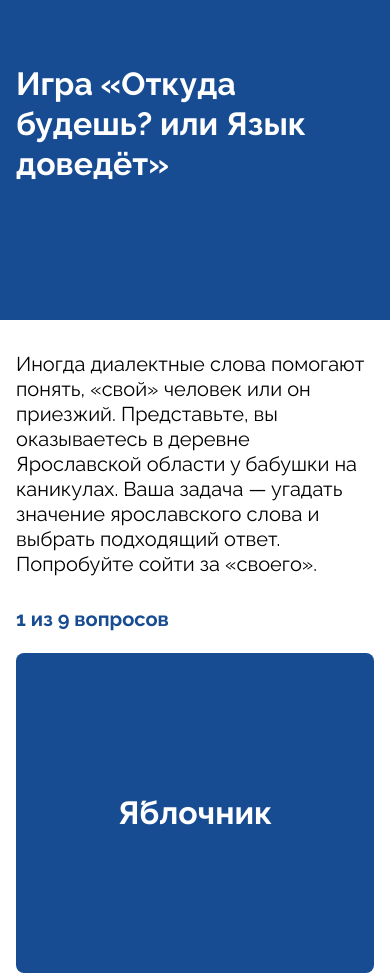
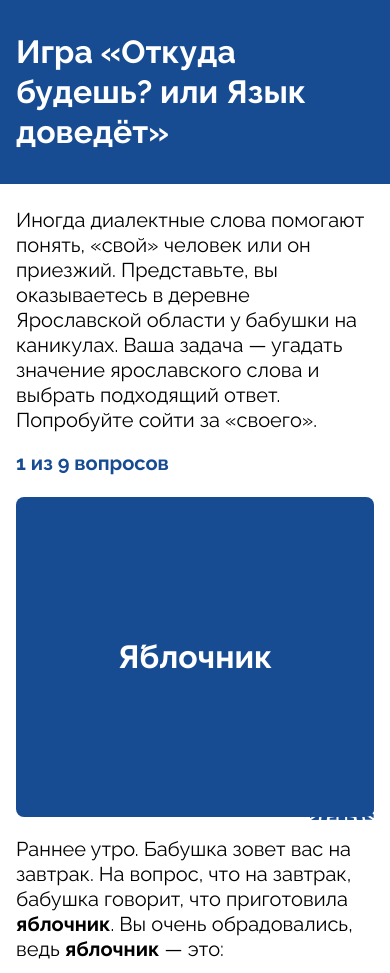
Before and after one commit to das2552/yarkremlin-quiz, a website built with webpack: page src/pages/index.html in a window 390 px wide. Shown: the top 973 px of the page. Built offline with nearby package versions, Linux system fonts and the light colour scheme.

Commit message:
fix: resolve cover styles conflicts on site & change quiz adaptive

```diff
--- a/src/blocks.scss
+++ b/src/blocks.scss
@@ -22,10 +22,10 @@
 @import "./blocks/icon/pad.icon.scss";
 @import "./blocks/icon/mobile.icon.scss";
 
-@import "./blocks/cover/cover.scss";
-@import "./blocks/cover/desktop.cover.scss";
-@import "./blocks/cover/pad.cover.scss";
-@import "./blocks/cover/mobile.cover.scss";
+@import "./blocks/test-cover/test-cover.scss";
+@import "./blocks/test-cover/desktop.test-cover.scss";
+@import "./blocks/test-cover/pad.test-cover.scss";
+@import "./blocks/test-cover/mobile.test-cover.scss";
 
 @import "./blocks/quiz-section/quiz-section.scss";
 @import "./blocks/quiz-section/desktop.quiz-section.scss";
--- a/src/blocks/quiz-section/desktop.quiz-section.scss
+++ b/src/blocks/quiz-section/desktop.quiz-section.scss
@@ -1,12 +1,12 @@
 @media (max-width: 1919px) {
     .quiz-section {
         &__container {
-            margin-bottom: 120px;
+            margin-bottom: 0;
         }
 
         &__descr {
             max-width: 1024px;
-            margin: 0 0 52px;
+            margin: 0 0 32px;
             font-size: 28px;
         }
     }
--- a/src/blocks/quiz-section/mobile.quiz-section.scss
+++ b/src/blocks/quiz-section/mobile.quiz-section.scss
@@ -2,12 +2,12 @@
 @media (max-width: 767px) {
     .quiz-section {
         &__container {
-            margin-bottom: 80px;
+            margin-bottom: 0;
         }
 
         &__descr {
             max-width: 100%;
-            margin: 0 0 32px;
+            margin: 0 0 20px;
             font-size: 20px;
         }
     }
--- a/src/blocks/quiz-section/pad.quiz-section.scss
+++ b/src/blocks/quiz-section/pad.quiz-section.scss
@@ -1,12 +1,12 @@
 @media (max-width: 1199px) {
     .quiz-section {
         &__container {
-            margin-bottom: 112px;
+            margin-bottom: 0;
         }
 
         &__descr {
             max-width: 768px;
-            margin: 0 0 48px;
+            margin: 0 0 24px;
             font-size: 24px;
         }
     }
--- a/src/blocks/quiz/desktop.quiz.scss
+++ b/src/blocks/quiz/desktop.quiz.scss
@@ -2,11 +2,11 @@
     .quiz {
         &__step {
             flex-direction: column;
-            margin-top: -44px;
+            margin-top: -32px;
         }
 
         &__step-col {
-            margin-top: 44px;
+            margin-top: 32px;
         }
 
         &__step-col_sm-order_first {
--- a/src/blocks/quiz/mobile.quiz.scss
+++ b/src/blocks/quiz/mobile.quiz.scss
@@ -5,12 +5,12 @@
         }
 
         &__step {
-            margin-top: -32px;
+            margin-top: -20px;
         }
 
         &__step-col {
             max-width: 480px;
-            margin-top: 32px;
+            margin-top: 20px;
         }
 
         &__question {
--- a/src/blocks/quiz/pad.quiz.scss
+++ b/src/blocks/quiz/pad.quiz.scss
@@ -5,11 +5,11 @@
         }
 
         &__step {
-            margin-top: -40px;
+            margin-top: -24px;
         }
 
         &__step-col {
-            margin-top: 40px;
+            margin-top: 24px;
         }
 
         &__question {
--- a/src/blocks/cover/desktop.cover.scss
+++ b/src/blocks/test-cover/desktop.test-cover.scss
@@ -1,10 +1,10 @@
 @media (max-width: 1919px) {
-    .cover {
-        margin-bottom: 64px;
+    .test-cover {
+        margin-bottom: 40px;
 
         &__container {
-            min-height: 520px;
-            padding-bottom: 60px;
+            padding-top: 56px;
+            padding-bottom: 56px;
         }
 
         &__title {
--- a/src/blocks/cover/mobile.cover.scss
+++ b/src/blocks/test-cover/mobile.test-cover.scss
@@ -1,9 +1,9 @@
 @media (max-width: 767px) {
-    .cover {
-        margin-bottom: 32px;
+    .test-cover {
+        margin-bottom: 24px;
 
         &__container {
-            min-height: 320px;
+            padding-top: 32px;
             padding-bottom: 32px;
         }
 
--- a/src/blocks/cover/pad.cover.scss
+++ b/src/blocks/test-cover/pad.test-cover.scss
@@ -1,10 +1,10 @@
 @media (max-width: 1199px) {
-    .cover {
-        margin-bottom: 48px;
+    .test-cover {
+        margin-bottom: 32px;
 
         &__container {
-            min-height: 440px;
-            padding-bottom: 48px;
+            padding-top: 40px;
+            padding-bottom: 40px;
         }
 
         &__title {
--- a/src/blocks/cover/cover.scss
+++ b/src/blocks/test-cover/test-cover.scss
@@ -1,4 +1,4 @@
-.cover {
+.test-cover {
   margin-bottom: 64px;
   background-color: #184c92;
 
--- a/src/pages/index.html
+++ b/src/pages/index.html
@@ -9,9 +9,9 @@
 </head>
 <body>
     <main>
-        <section class="cover">
-            <div class="container cover__container">
-                <h2 class="cover__title">Игра «Откуда будешь? или Язык доведёт»</h2>
+        <section class="test-cover">
+            <div class="container test-cover__container">
+                <h2 class="test-cover__title">Игра «Откуда будешь? или Язык доведёт»</h2>
             </div>
         </section>
         <div class="quiz-section">
```
